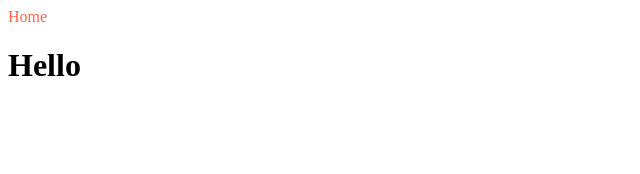
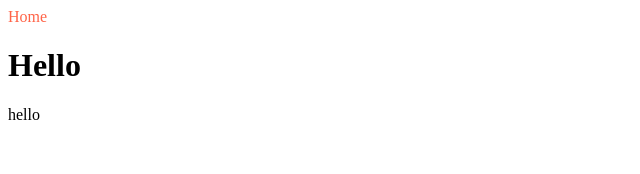
Before and after one commit to jseo9732/NextJS-intro, a Next.js app: page / in a window 1280 px wide. Shown: the top 174 px of the page, without its empty margins (0-640 px from the left). Built offline with nearby package versions, Linux system fonts and the light colour scheme.

Commit message:
#1.6 Custom App - 2

```diff
--- /dev/null
+++ b/src/pages/_app.tsx
@@ -0,0 +1,8 @@
+export default function App({ Component, pageProps }: any) {
+  return (
+    <div>
+      <Component {...pageProps} />
+      <span>hello</span>
+    </div>
+  );
+}
```
Also changed, not shown: tsconfig.json (+7 -1 lines).
